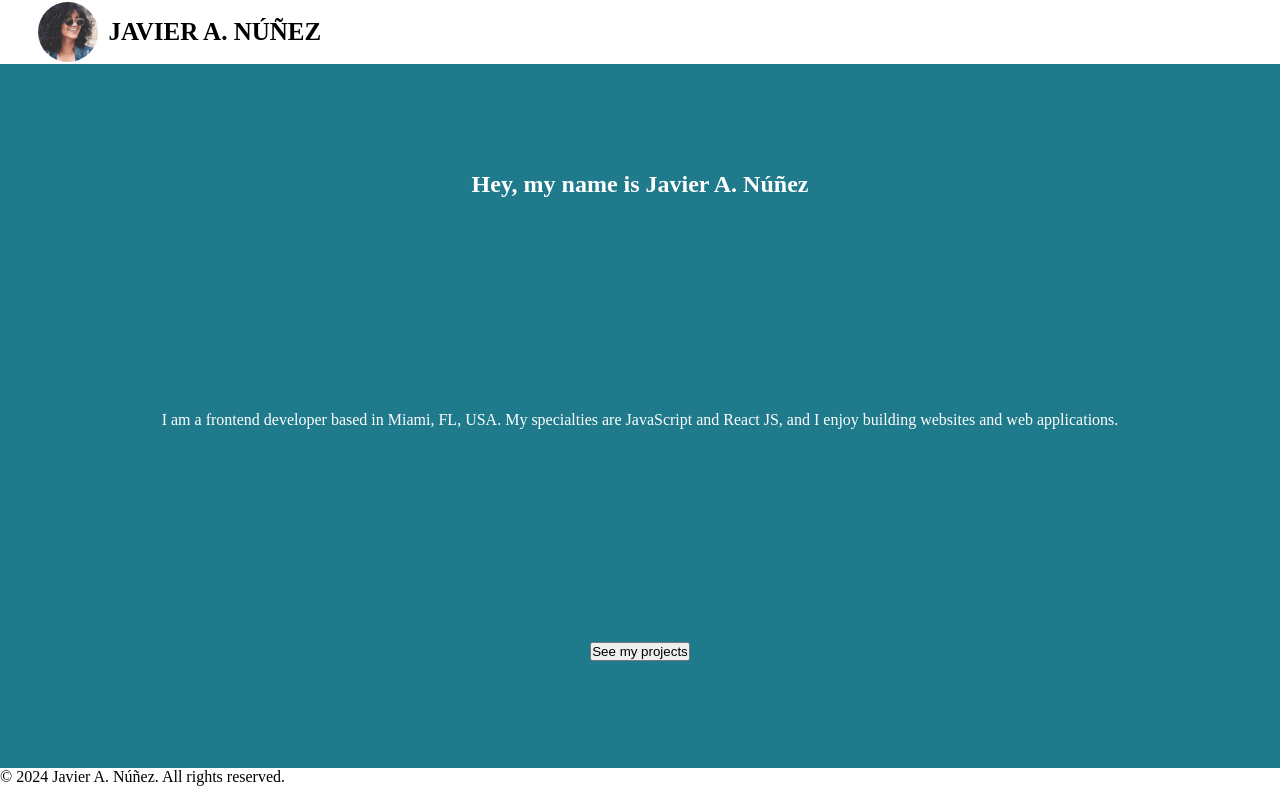
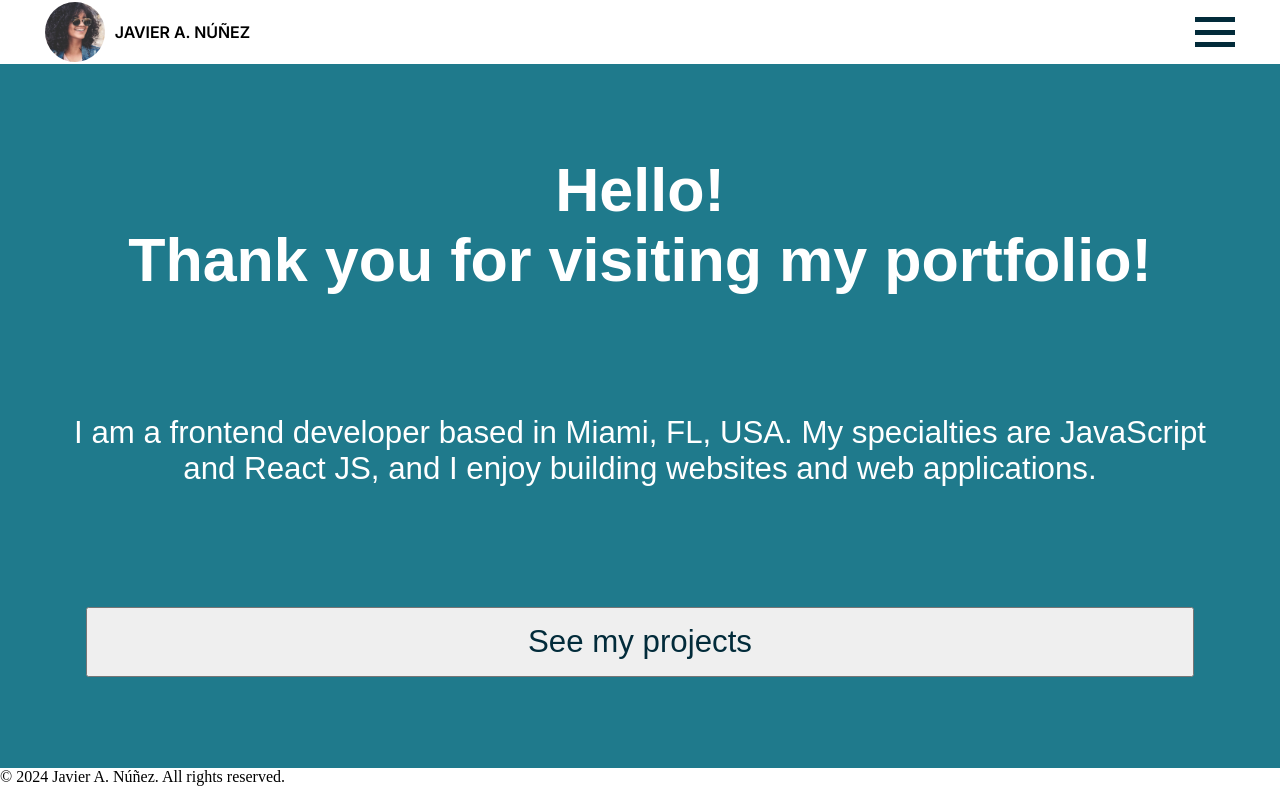
Before and after one commit to janunezdevelopment/personal-portfolio, a React (Vite) app: page / in a window 1280 px wide. Built offline with nearby package versions, Linux system fonts and the light colour scheme.

Commit message:
feat: update Navbar and Home page styles; improve accessibility and layout

```diff
--- a/src/components/Navbar.jsx
+++ b/src/components/Navbar.jsx
@@ -28,7 +28,7 @@ function Navbar() {
           <span className="bars"></span>
           <span className="bars"></span>
         </button>
-        <ul className={`navbar-links ${isMenuOpen ? "open" : ""}`}>
+        <ul className={`navlinks-container ${isMenuOpen ? "open" : ""}`}>
           <li>
             <NavLink className={"navlinks"} to="/" end>
               Home
--- a/src/pages/Home.jsx
+++ b/src/pages/Home.jsx
@@ -2,7 +2,10 @@ function Home() {
   return (
     <main>
       <div className="hero-div">
-        <h2>Hey, my name is Javier A. Núñez</h2>
+        <h2>
+          Hello! <br />
+          Thank you for visiting my portfolio!
+        </h2>
         <p>
           I am a frontend developer based in Miami, FL, USA. My specialties are
           JavaScript and React JS, and I enjoy building websites and web
--- a/src/styles.css
+++ b/src/styles.css
@@ -10,7 +10,7 @@
 
 @font-face {
   font-family: "Inter Variable";
-  src: url("./assets/fonts/Inter/Inter-VariableFont_opsz\,wght.ttf");
+  src: url("./assets/fonts/Inter/Inter-VariableFont_opsz,wght.ttf");
   font-weight: 100 900;
   font-style: normal;
 }
@@ -48,6 +48,7 @@
 
   /* Fluid Spacing */
 
+  --space-5xs: clamp(0.0625rem, 0.0402rem + 0.1116vw, 0.0938rem);
   --space-4xs: clamp(0.125rem, 0.0804rem + 0.2232vw, 0.1875rem);
   --space-3xs: clamp(0.25rem, 0.2054rem + 0.2232vw, 0.3125rem);
   --space-2xs: clamp(0.5rem, 0.4107rem + 0.4464vw, 0.625rem);
@@ -71,7 +72,7 @@
   /* Fonts */
 
   --font-inter: "Inter Variable", sans-serif;
-  --font-jb: "";
+  --font-jb: "JerBrains Variable", sans-serif;
 }
 
 /* Body Styling */
@@ -84,12 +85,15 @@
 
 .navbar {
   height: 8svh;
-  width: 94%;
+  width: 93%;
   margin-inline: auto;
   display: flex;
   justify-content: space-between;
   align-items: center;
   background-color: var(--white);
+  font-family: var(--font-inter);
+
+  /* Glass Background */
 }
 
 .brand-block {
@@ -104,7 +108,6 @@
 }
 
 .avatar-link img {
-  height: auto;
   width: 100%;
   display: block;
   border-radius: 50%;
@@ -112,7 +115,8 @@
 
 .navbar h1 {
   text-transform: uppercase;
-  font-size: var(--step-1);
+  font-size: var(--step-01);
+  font-weight: 600;
 }
 
 .hamburger {
@@ -124,8 +128,7 @@
   align-items: center;
   border: none;
   background: none;
-  gap: 0.5rem;
-  cursor: pointer;
+  gap: 0.45rem;
 }
 
 .hamburger .bars {
@@ -137,16 +140,17 @@
   transition: all 0.3s ease-in-out;
 }
 
-.navbar-links {
+.navlinks-container {
   display: flex;
   flex-direction: column;
-  justify-content: space-around;
-  min-height: 20svh;
+  justify-content: center;
+  gap: var(--space-xl);
+  min-height: 30svh;
   width: 100%;
   position: absolute;
   top: 8svh;
   left: 0;
-  padding: 0 3% 0 0;
+  padding: 0 4% 0 0;
   transition:
     opacity 0.3s ease,
     transform 0.3s ease,
@@ -161,48 +165,114 @@
 }
 
 .navlinks {
+  position: relative;
+  display: inline-block;
   font-size: var(--step-0);
+  font-weight: 400;
+  letter-spacing: var(--space-5xs);
+  color: var(--jet-black);
   text-decoration: none;
   text-transform: uppercase;
-  letter-spacing: var(--space-4xs);
+  transition:
+    color 0.2s ease,
+    background-color 0.2s ease;
+}
+
+.navlinks::after {
+  content: "";
+  position: absolute;
+  left: 0;
+  bottom: -0.15em;
+  width: 100%;
+  height: 2px;
+  background-color: var(--teal);
+  transform: scaleX(0);
+  transform-origin: left;
+  transition: transform 0.25s ease;
+}
+
+.navlinks:hover {
+  color: var(--teal);
+}
+
+.navlinks:focus-visible {
+  color: var(--teal);
+  outline: 2px solid var(--teal);
+  outline-offset: var(--space-5xs);
+  border-radius: var(--space-5xs);
+}
+
+.navlinks:active {
+  color: var(--white);
+  background-color: var(--teal);
+  border-radius: var(--space-5xs);
+}
+
+.navlinks.active {
+  color: var(--teal);
+}
+
+.navlinks:hover::after,
+.navlinks:focus-visible::after,
+.navlinks:active::after,
+.navlinks.active::after {
+  transform: scaleX(1);
 }
 
 /* When React state applies the .open class */
-.navbar-links.open {
+.navlinks-container.open {
   transform: translateY(0);
   opacity: 1;
   pointer-events: auto;
 }
 
 /* CSS Animation to turn the burger into an "X" */
-.hamburger.open .bar:nth-child(1) {
+.hamburger.open .bars:nth-child(1) {
   transform: translateY(0.7rem) rotate(45deg);
 }
 
-.hamburger.open .bar:nth-child(2) {
+.hamburger.open .bars:nth-child(2) {
   opacity: 0; /* Fade out middle bar */
 }
 
-.hamburger.open .bar:nth-child(3) {
+.hamburger.open .bars:nth-child(3) {
   transform: translateY(-0.7rem) rotate(-45deg);
 }
 
 /* Home Page */
 
 main {
-  /* display: flex;
-  flex-direction: column; */
+  font-family: var(--font-jb);
+  background-color: var(--teal);
+  color: var(--white);
 }
 
 .hero-div {
   height: 88svh;
+  max-width: 93%;
+  margin: auto;
   display: flex;
   flex-direction: column;
-  justify-content: space-around;
+  justify-content: center;
+  gap: var(--space-3xl);
   align-items: center;
   text-align: center;
-  background-color: var(--teal);
-  color: var(--white);
+}
+
+.hero-div h2 {
+  font-size: var(--step-5);
+}
+
+.hero-div p {
+  font-size: var(--step-2);
+}
+
+.hero-div button {
+  height: 10%;
+  width: 93%;
+  font-family: inherit;
+  font-size: var(--step-2);
+  color: var(--jet-black);
 }
 
 .projects-div {
@@ -222,11 +292,11 @@ footer {
   height: 4svh;
 }
 
-@media (min-width: 426px) {
+/* @media (min-width: 426px) {
   .hamburger {
     display: none;
   }
 
   .navbar-links {
   }
-}
+} */
```
